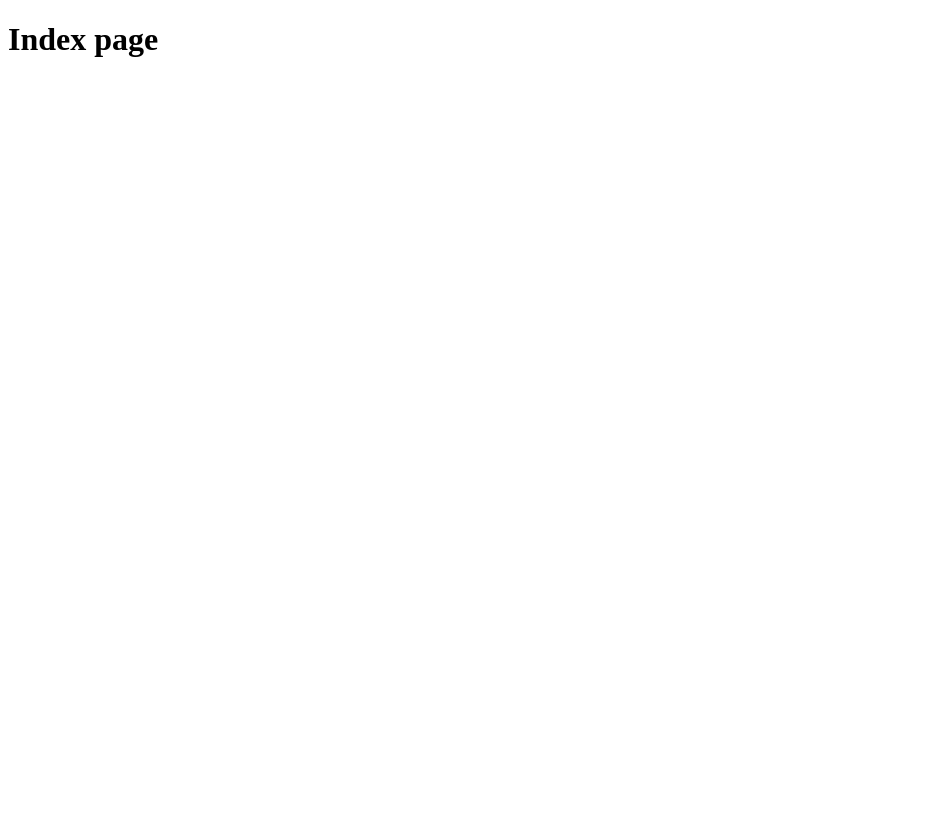
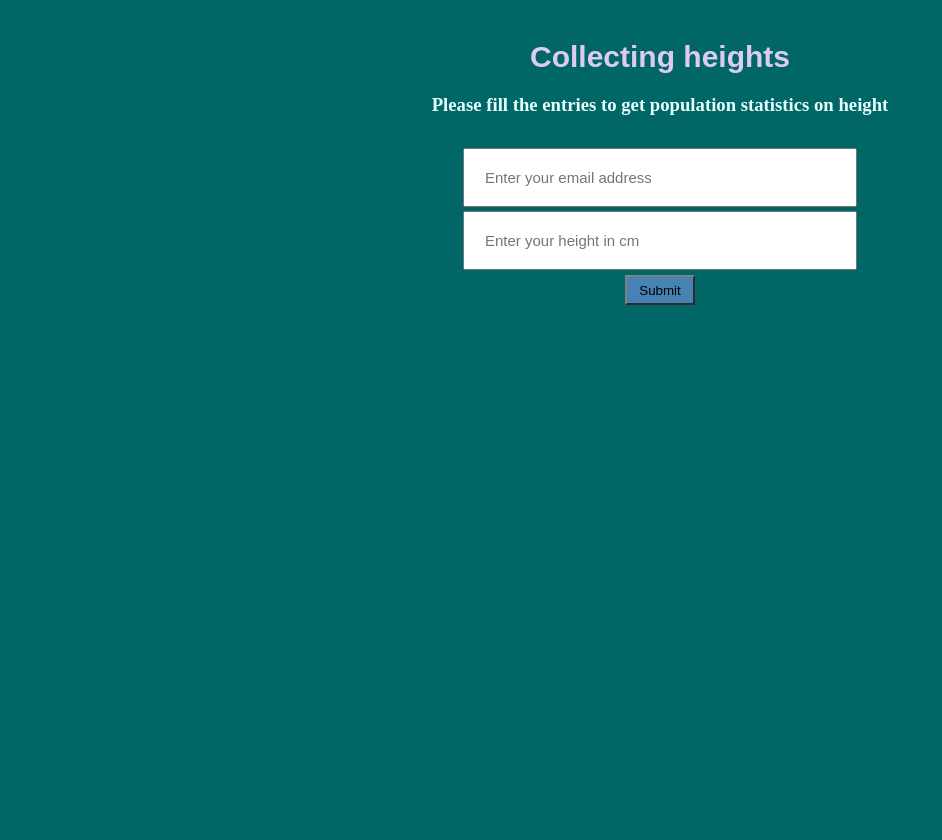
Before and after one commit to ahdeshmukh/udemy-flask, a Flask app: page / in a window 1280 px wide. Before the commit the part shown is almost empty. Shown: the whole page, without its empty margins (0-942 px from the left). Before the commit the page ends 57 px from the top, so only its background shows below. Run offline with Flask 2, Linux system fonts and the light colour scheme; some libraries are stand-ins or nearby versions.

Commit message:
new css file and updates to index.html

```diff
--- /dev/null
+++ b/static/css/styles.css
@@ -0,0 +1,56 @@
+html,body {
+  height: 100%;
+  margin: 0;
+}
+
+.container {
+  margin: 0 auto;
+  width: 100%;
+  height:100%;
+  background-color:#006666;
+  color:#e6ffff;
+  overflow:hidden;
+  text-align: center;
+  padding: 20px;
+}
+
+.container h1 {
+  font-family: Arial, sans-serif;
+  font-size: 30px;
+  color: #DDCCEE;
+  margin-top: 80
+}
+
+.form {
+  text-align: center;
+  margin: 30px;
+}
+
+input{
+  width: 350px;
+  height: 15px;
+  font-size: 15px;
+  margin: 2px;
+  float: center;
+  padding: 20px;
+  transition: all 0.2s ease-in-out;
+}
+
+.go-button {
+  width: 70px;
+  height:30px;
+  background-color: steelblue;
+  border: 2;
+  border-color: gray;
+  margin: 3px;
+}
+
+.container p {
+  margin: 200;
+  font-size: 25px;
+}
+
+.email-exists {
+  color: #DDCCEE;
+  transition: all 0.2s ease-in-out;
+}
--- a/templates/index.html
+++ b/templates/index.html
@@ -1,12 +1,22 @@
 <!DOCTYPE html>
 <html lang="en">
+<title> "Data Collector App" </title>
 <head>
-    <meta charset="UTF-8">
-    <title>Title</title>
-</head>
-<body>
-    <div class=""container">
-        <h1>Index page</h1>
-    </div>
-</body>
+  <link href="{{ url_for('static', filename='css/styles.css') }}" rel="stylesheet">
+  <body>
+	<div class="container">
+		<h1> Collecting heights </h1>
+		<h3> Please fill the entries to get population statistics on height </h3>
+		<div class="email-exists">
+	  		{{text | safe}}
+	  	</div>
+		<div class="form">
+			<form>
+				<input title="Your email address will be safe with us." placeholder="Enter your email address" type="email" name="email_name" required> <br>
+				<input title="Your email address will be safe with us." placeholder="Enter your height in cm" type="number" min="50", max="300", step="0." name="height_name" required> <br>
+				<button class="go-button" type="submit"> Submit </button>
+			</form>
+	  	</div>
+	  </div>
+  </body>
 </html>
```
